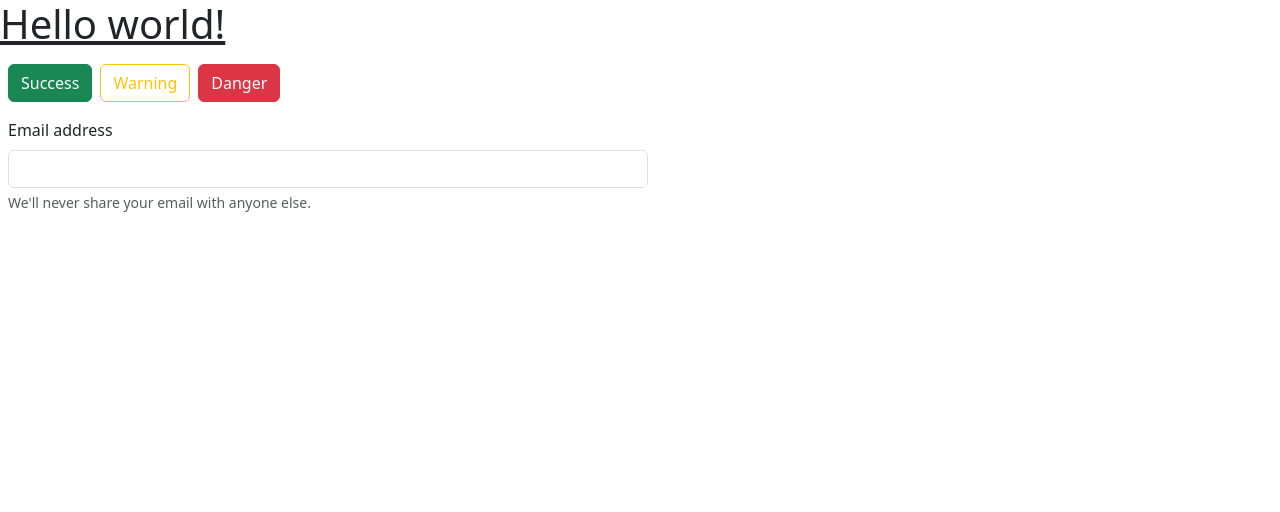
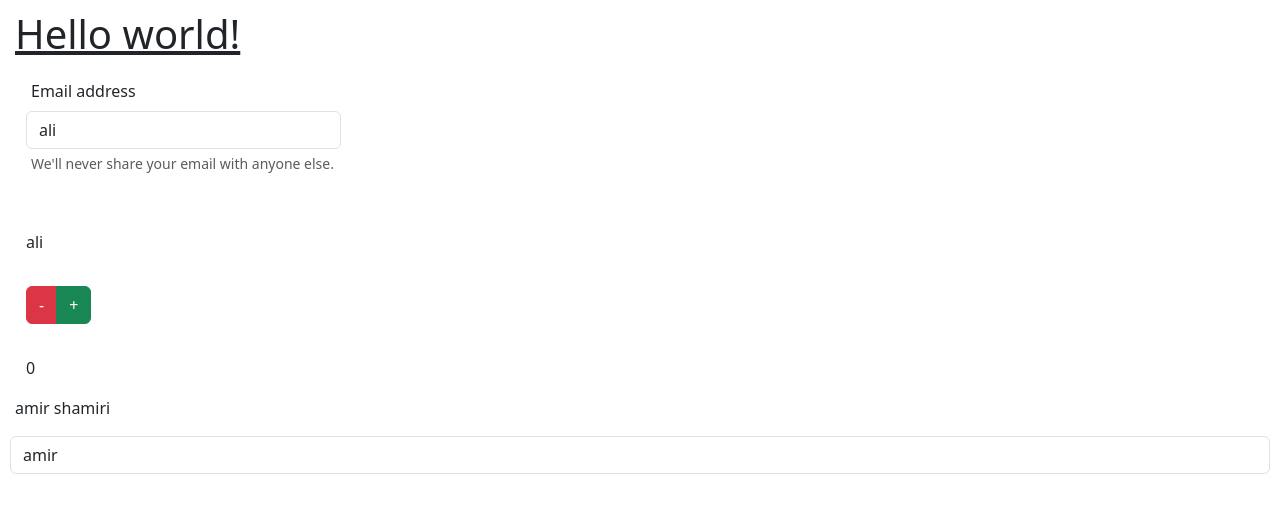
Before and after one commit to Amir-FF/vue-exercise, a Vue app: page / in a window 1280 px wide. Shown: the top 512 px of the page. Built offline with nearby package versions, Linux system fonts and the light colour scheme.

Commit message:
add v-model && computed

```diff
--- a/src/App.vue
+++ b/src/App.vue
@@ -1,44 +1,32 @@
 <script setup>
-  import { ref } from "vue";
+  import { computed, ref } from "vue";
 
-  const sayHello = (name, family, event) => {
-    console.log("say hello", name, family, event);
+  const name = ref("ali");
+  const num = ref(0);
+  const firstName = ref("amir");
+  const lastName = ref("shamiri");
+
+  const handleEvent = (event) => {
+    console.log(event.target.value);
+
+    name.value = event.target.value;
   };
 
-  const keyHello = () => {
-    console.log("say hello");
-  };
+  const getFullName = computed((prev) => {
+    console.log("prev value, ", prev);
+    console.log("getFullName was called");
+    return firstName.value + " " + lastName.value;
+  });
 </script>
 
 <template>
   <h1 class="text-3xl font-bold underline">Hello world!</h1>
 
-  <button
-    v-on:click.once="sayHello('Amir', 'Shamiri', $event)"
-    type="button"
-    class="btn btn-success m-2"
-  >
-    Success
-  </button>
-
-  <button
-    @click.stop="sayHello('Amir', 'Shamiri', $event)"
-    type="button"
-    class="btn btn-outline-warning"
-  >
-    Warning
-  </button>
-
-  <a @click.prevent href="#">
-    <button type="button" class="btn btn-danger ms-2">Danger</button>
-  </a>
-
-  <form class="w-50 m-2">
-    <div>
+  <div class="m-3 w-25">
     <label for="exampleInputEmail1" class="form-label">Email address</label>
     <input
-        @keyup.alt.enter="keyHello"
-        type="email"
+      v-model="name"
+      type="text"
       class="form-control"
       id="exampleInputEmail1"
       aria-describedby="emailHelp"
@@ -47,5 +35,27 @@
       We'll never share your email with anyone else.
     </div>
   </div>
-  </form>
+
+  <br />
+
+  <p class="m-3">{{ name }}</p>
+
+  <div
+    class="btn-group m-3"
+    role="group"
+    aria-label="Basic mixed styles example"
+  >
+    <button type="button" class="btn btn-danger" @click="num--">-</button>
+    <button type="button" class="btn btn-success" @click="num++">+</button>
+  </div>
+  <p class="m-3">{{ num }}</p>
+
+  <p>{{ getFullName }}</p>
+  <input class="form-control" type="text" v-model="firstName" />
 </template>
+
+<style>
+  * {
+    margin: 5px;
+  }
+</style>
```
Lines whose indentation alone changed are shown as unchanged.
